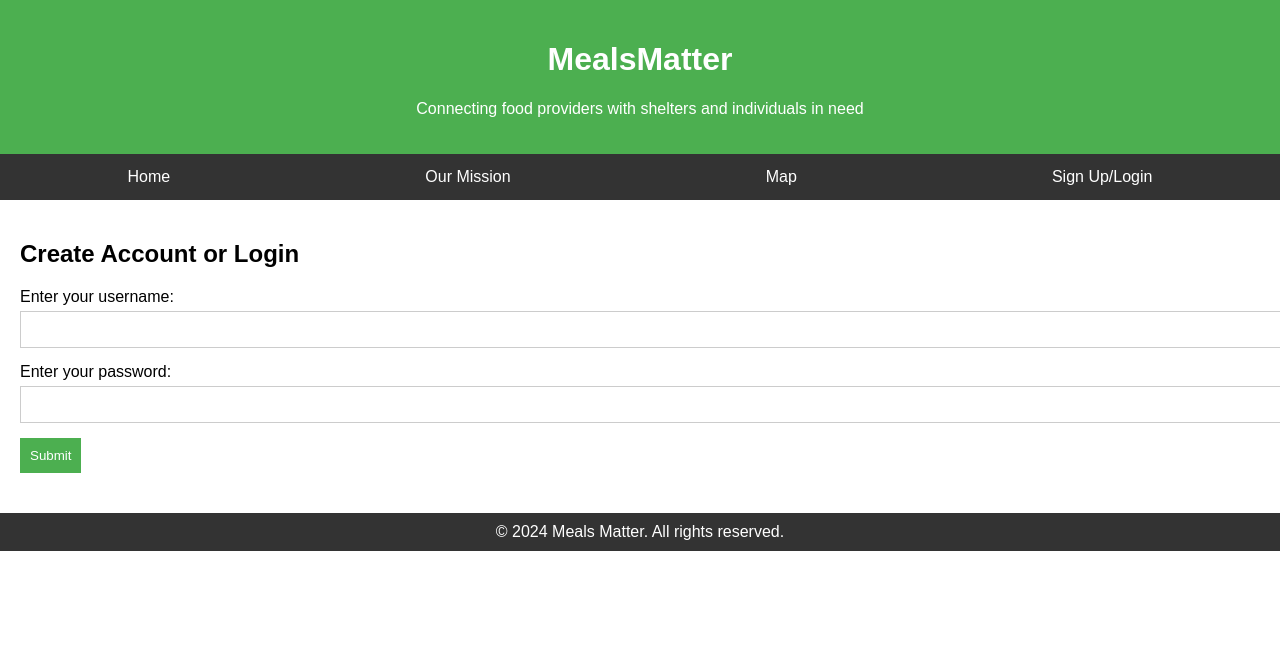
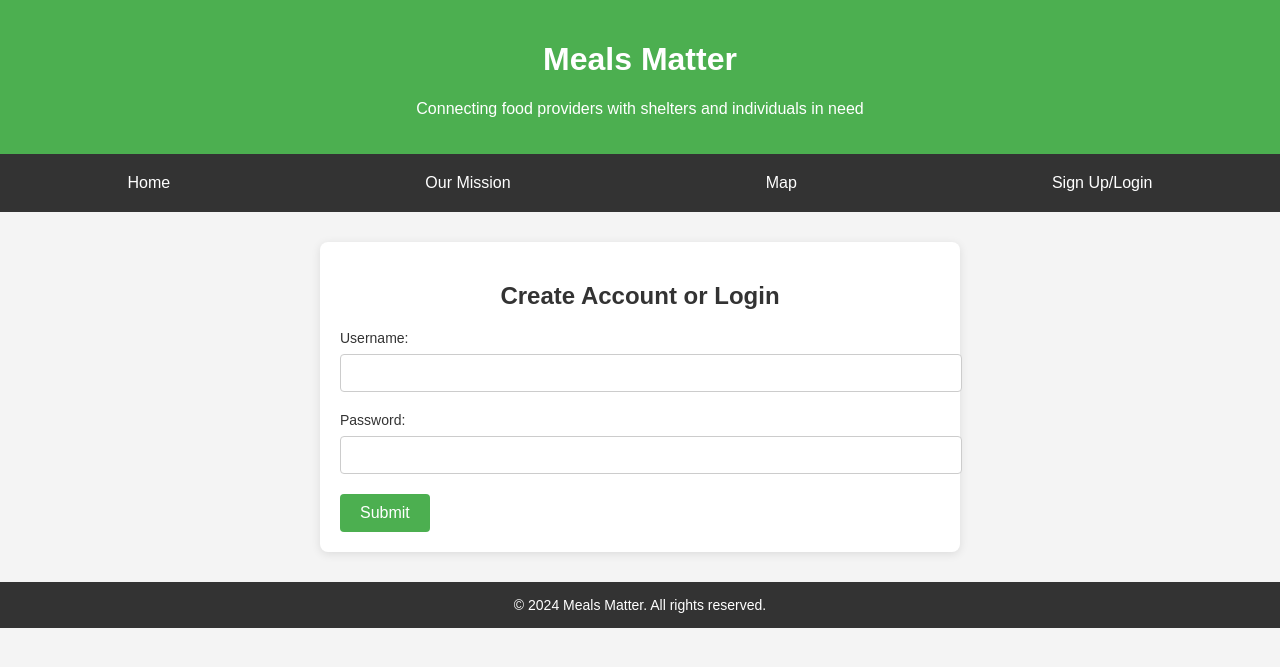
Before and after one commit to SanjayVijay27/meals-matter, a Flask app: page /createAccount.html in a window 1280 px wide. Shown: the top 667 px of the page. Run offline with Flask 3, Linux system fonts and the light colour scheme; some libraries are stand-ins or nearby versions.

Commit message:
Better Map and CreateAccount

```diff
--- a/templates/createAccount.html
+++ b/templates/createAccount.html
@@ -3,12 +3,13 @@
 <head>
     <meta charset="UTF-8">
     <meta name="viewport" content="width=device-width, initial-scale=1.0">
-    <title>MealsMatter</title>
+    <title>Meals Matter</title>
     <style>
         body {
             font-family: Arial, sans-serif;
             margin: 0;
             padding: 0;
+            background-color: #f4f4f4;
         }
 
         header {
@@ -22,46 +23,63 @@
             background-color: #333;
             display: flex;
             justify-content: space-around;
+            padding: 10px 0;
         }
 
         nav a {
             color: white;
-            padding: 14px 20px;
+            padding: 10px 20px;
             text-decoration: none;
             text-align: center;
+            font-size: 16px;
         }
 
         nav a:hover {
-            background-color: #ddd;
-            color: black;
+            background-color: #45a049;
+            color: white;
         }
 
         section {
             padding: 20px;
+            max-width: 600px;
+            margin: 30px auto;
+            background-color: white;
+            border-radius: 8px;
+            box-shadow: 0px 2px 10px rgba(0, 0, 0, 0.1);
         }
 
-        form {
+        section h2 {
             margin-bottom: 20px;
+            font-size: 24px;
+            color: #333;
+            text-align: center;
         }
 
         form label {
             display: block;
-            margin-bottom: 5px;
+            margin-bottom: 8px;
+            font-size: 14px;
+            color: #333;
         }
 
         form input {
             width: 100%;
             padding: 10px;
-            margin-bottom: 15px;
+            margin-bottom: 20px;
             border: 1px solid #ccc;
+            border-radius: 4px;
+            font-size: 14px;
         }
 
         button {
-            padding: 10px;
+            padding: 10px 20px;
             background-color: #4CAF50;
             color: white;
             border: none;
             cursor: pointer;
+            font-size: 16px;
+            border-radius: 4px;
+            transition: background-color 0.3s ease;
         }
 
         button:hover {
@@ -72,7 +90,7 @@
             background-color: #333;
             color: white;
             text-align: center;
-            padding: 10px 0;
+            padding: 15px 0;
             position: relative;
             bottom: 0;
             width: 100%;
@@ -80,6 +98,7 @@
 
         footer p {
             margin: 0;
+            font-size: 14px;
         }
     </style>
 
@@ -93,7 +112,7 @@
 
     <!-- Header -->
     <header>
-        <h1>MealsMatter</h1>
+        <h1>Meals Matter</h1>
         <p>Connecting food providers with shelters and individuals in need</p>
     </header>
 
@@ -109,10 +128,10 @@
     <section id="account">
         <h2>Create Account or Login</h2>
         <form action="/login" method="POST">
-            <label for="username">Enter your username:</label>
+            <label for="username">Username:</label>
             <input type="text" id="username" name="username" required>
 
-            <label for="password">Enter your password:</label>
+            <label for="password">Password:</label>
             <input type="password" id="password" name="password" required>
 
             <button type="submit">Submit</button>
@@ -128,13 +147,13 @@
     <script>
         // Initialize Firebase (Use your Firebase credentials)
         const firebaseConfig = {
-            apiKey: "YOUR_FIREBASE_API_KEY",
-            authDomain: "your-project-id.firebaseapp.com",
-            projectId: "your-project-id",
-            storageBucket: "your-project-id.appspot.com",
-            messagingSenderId: "your-messaging-sender-id",
-            appId: "your-app-id"
-
+            apiKey: "AIzaSyB-XVncUU0ncGPmKJPYTg5N9QFNPgNgNwo",
+            authDomain: "meals-matter.firebaseapp.com",
+            projectId: "meals-matter",
+            storageBucket: "meals-matter.appspot.com",
+            messagingSenderId: "439580802465",
+            appId: "1:439580802465:web:cb2b05e4e1f31c42c15fe0",
+            measurementId: "G-YHG9W415NR"
         };
         firebase.initializeApp(firebaseConfig);
         const auth = firebase.auth();
```
Also changed, not shown: templates/map.html (+23 -7 lines).
